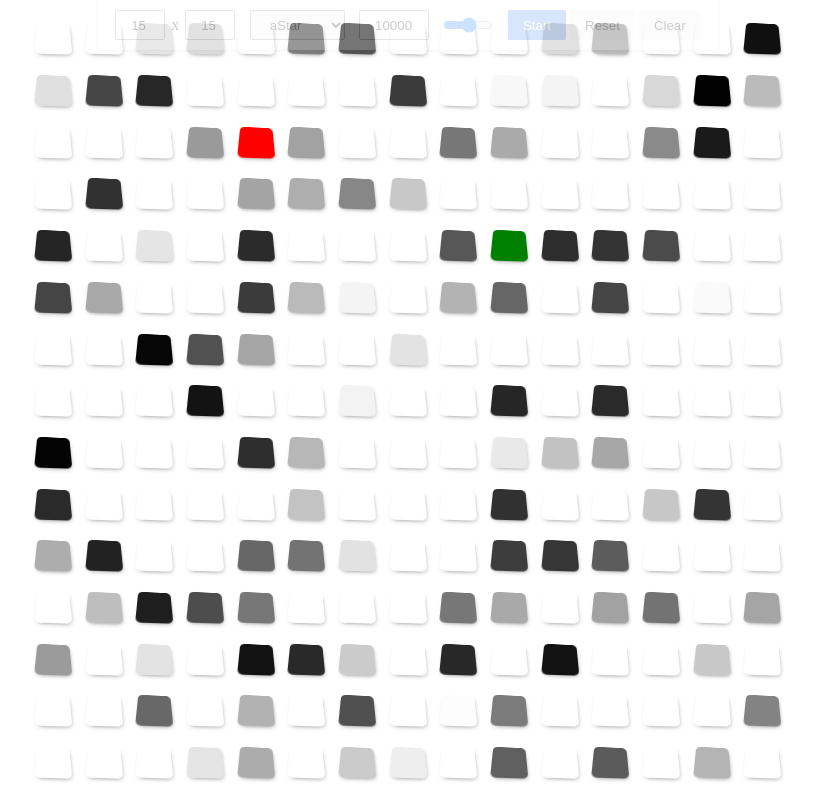
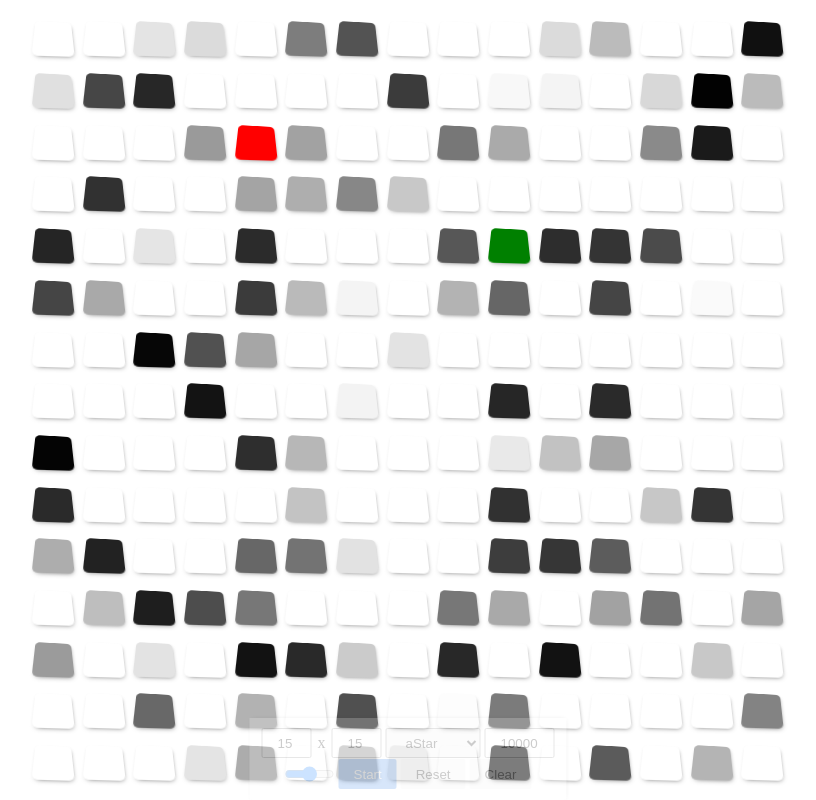
Before and after one commit to levani132/angular-7-search-visualization, an Angular app: page / in a window 1280 px wide. Shown: the whole page, without its empty margins (232-1048 px from the left). Built offline with nearby package versions, Linux system fonts and the light colour scheme.

Commit message:
6 files modified

```diff
--- a/src/app/app.component.css
+++ b/src/app/app.component.css
@@ -22,6 +22,7 @@ p {
 
 .row {
   display: flex;
+  justify-content: center;
   width: 100%;
   flex: 1;
   margin-bottom: 1px;
@@ -32,11 +33,12 @@ p {
   flex: 1;
   border-radius: 5px;
   box-shadow: 1px 2px 5px -3px rgba(0, 0, 0, 0.75);
-  margin: 8px;
+  margin: 6px;
   transform: perspective(100px) rotateX(30deg) rotateY(5deg);
   position: relative;
   cursor: pointer;
   transition: transform 0.2s;
+  animation: appear;
 }
 
 .content {
@@ -79,3 +81,13 @@ p {
 .search {
   background-color: red;
 }
+
+@keyframes appear {
+  0% {
+    opacity: 0;
+  }
+
+  100% {
+    opacity: 1;
+  }
+}
--- a/src/app/app.component.html
+++ b/src/app/app.component.html
@@ -5,8 +5,8 @@
   <div class="board">
     <div *ngFor="let row of board; let i = index;" class="row">
       <div *ngFor="let cell of row; let j = index" [class]="'cell ' + cell.state + ' ' + cell.type"
-        [ngStyle]="{ 'background-color': cell.color }" (mousedown)="onClickCell(cell)"
-        (mouseenter)="mousedown && onClickCell(cell)">
+        [ngStyle]="{ 'background-color': cell.color, animationDuration: cell.appearAfter + 'ms' }"
+        (mousedown)="onClickCell(cell)" (mouseenter)="mousedown && onClickCell(cell)">
         <span class="content">{{ cell.hardness }}</span>
       </div>
     </div>
--- a/src/app/app.component.ts
+++ b/src/app/app.component.ts
@@ -10,6 +10,7 @@ import { SearchArray } from './search-array';
 const N_ROWS = 15;
 const N_COLS = 15;
 const MAX_HARDNESS = 10000;
+const APPEAR_DURATION = 5000;
 
 class Cell {
   constructor(
@@ -21,7 +22,8 @@ class Cell {
     public state: 'current' | 'seen' | 'empty' = 'empty',
     public type: 'start' | 'search' = null,
     public weight = Infinity,
-    public path = []
+    public path = [],
+    public appearAfter = Math.random() * APPEAR_DURATION
   ) {}
 
   get children() {
--- a/src/app/form/form.component.css
+++ b/src/app/form/form.component.css
@@ -1,25 +1,32 @@
 :host {
   position: absolute;
+  bottom: 0;
   left: 50%;
   transform: translateX(-50%);
   display: flex;
-  width: 600px;
+  flex-direction: column;
+  max-width: 100vw;
   justify-content: space-around;
-  white-space: nowrap;
   padding: 10px;
   z-index: 100;
   background-color: white;
-  box-shadow: 0px 0px 5px -2px rgba(0,0,0,0.75);
+  box-shadow: 0px 0px 5px -2px rgba(0, 0, 0, 0.75);
   border-radius: 0 0 2px 2px;
-  opacity: .2;
-  transition: opacity .2s;
+  opacity: 0.2;
+  transition: opacity 0.2s;
 }
 
 :host:hover {
   opacity: 1;
 }
 
-select, input, button {
+.dimensions {
+  white-space: nowrap;
+}
+
+select,
+input,
+button {
   height: 30px;
   border-radius: 2px;
   margin: 0 2px;
@@ -27,7 +34,8 @@ select, input, button {
   cursor: pointer;
 }
 
-select, input {
+select,
+input {
   box-sizing: border-box;
   background-color: none;
   border: 1px solid #888;
@@ -35,16 +43,20 @@ select, input {
 }
 
 input {
-  width: 50px;
+  max-width: 50px;
   cursor: auto;
 }
 
 input.hardness {
-  width: 70px;
+  max-width: 70px;
 }
 
 input.speed {
   padding: 0;
+}
+
+.buttons {
+  white-space: nowrap;
 }
 
 button {
@@ -52,6 +64,6 @@ button {
 }
 
 button.primary {
-  background-color: #3B84E5;
+  background-color: #3b84e5;
   color: white;
 }
--- a/src/app/form/form.component.html
+++ b/src/app/form/form.component.html
@@ -1,3 +1,4 @@
+<div class="row upper">
   <div class="dimensions">
     <input type="text" [ngModel]="nRows" (ngModelChange)="nRowsChange.emit($event)" (input)="updateBoard.emit()" [disabled]="running">
     x
@@ -10,9 +11,13 @@
     <option value="aStar">aStar</option>
   </select>
   <input class="hardness" type="text" [ngModel]="hardness" (input)="hardnessChange.emit($event.target.value); updateBoard.emit()" [disabled]="running">
+</div>
+
+<div class="row lower">
   <input class="speed" type="range" min="0" max="990" [ngModel]="speed" (input)="speedChange.emit($event.target.value);">
   <div class="buttons">
     <button class="primary" (click)="runningChange.emit(!running)">{{!running ? 'Start' : 'Stop'}}</button>
     <button (click)="updateBoard.emit()" [disabled]="running">Reset</button>
     <button (click)="clearBoard.emit()" [disabled]="running">Clear</button>
   </div>
+</div>
--- a/src/app/history/history.component.css
+++ b/src/app/history/history.component.css
@@ -16,7 +16,7 @@
 
 .ribbon {
   position: absolute;
-  top: 20px;
+  top: 60px;
   transform: translateX(-100%);
   background-color: white;
   padding: 10px;
```
Lines whose indentation alone changed are shown as unchanged.
